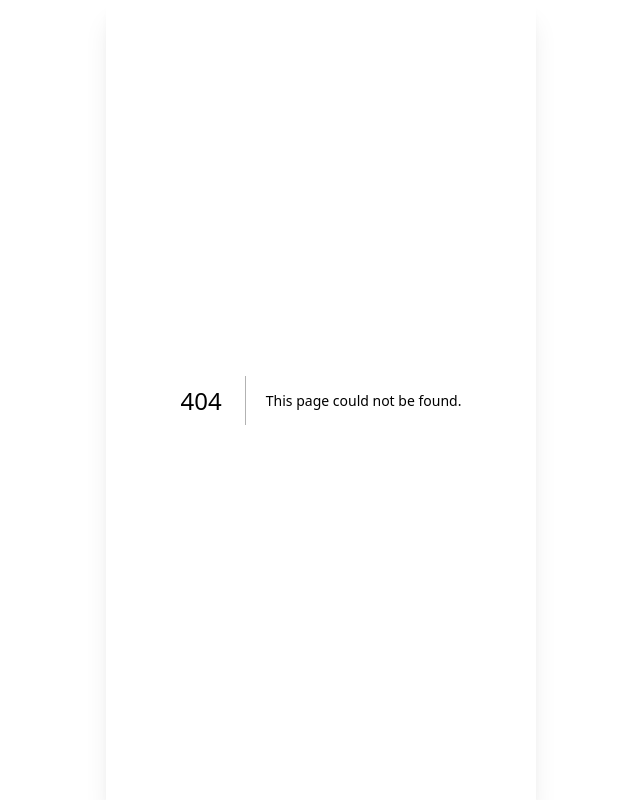
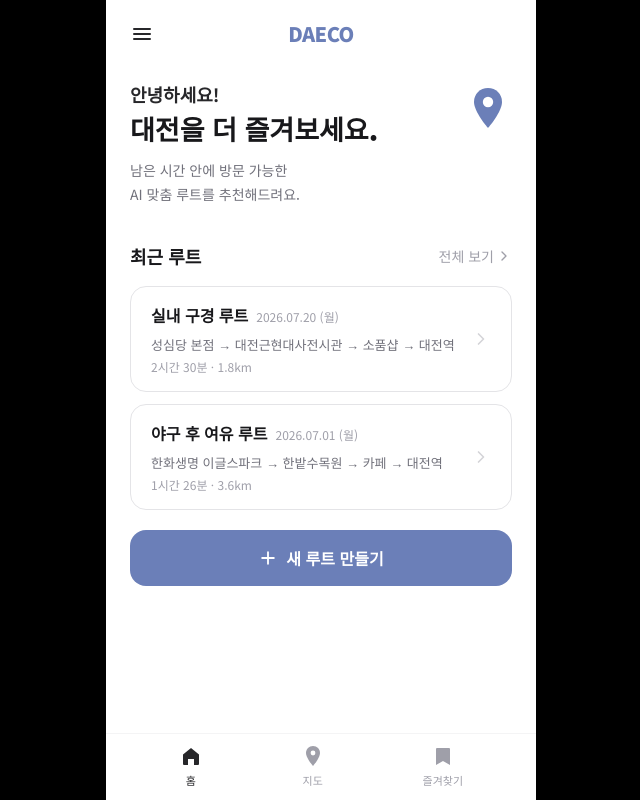
Before and after one commit to DAECO-2026/daeco, a Next.js app in the folder frontend/: page /home in a window 1280 px wide. Before the commit this address had no page. Shown: the whole page, without its empty margins (319-959 px from the left). Built offline with nearby package versions, Linux system fonts and the light colour scheme.

Commit message:
feat: 홈 화면 구현 (최근 루트·하단 탭 내비게이션)

```diff
--- /dev/null
+++ b/frontend/app/components/BottomNav.tsx
@@ -0,0 +1,48 @@
+"use client";
+
+import Link from "next/link";
+import { usePathname } from "next/navigation";
+import { HomeIcon, MapPinIcon, BookmarkIcon } from "./icons";
+
+type NavItem = {
+  label: string;
+  href?: string; // 아직 만들지 않은 화면은 href 없이 비활성으로 표시
+  Icon: (props: React.SVGProps<SVGSVGElement>) => React.ReactElement;
+};
+
+const ITEMS: NavItem[] = [
+  { label: "홈", href: "/home", Icon: HomeIcon },
+  { label: "지도", Icon: MapPinIcon },
+  { label: "즐겨찾기", Icon: BookmarkIcon },
+];
+
+export default function BottomNav() {
+  const pathname = usePathname();
+
+  return (
+    <nav className="flex items-center justify-around border-t border-zinc-100 px-6 pb-3 pt-2.5">
+      {ITEMS.map(({ label, href, Icon }) => {
+        const active = href ? pathname === href : false;
+        const className = `flex flex-col items-center gap-1 ${
+          active ? "text-zinc-800" : "text-zinc-400"
+        }`;
+        const content = (
+          <>
+            <Icon className="h-6 w-6" />
+            <span className="text-[11px] font-medium">{label}</span>
+          </>
+        );
+
+        return href ? (
+          <Link key={label} href={href} className={className}>
+            {content}
+          </Link>
+        ) : (
+          <span key={label} className={`${className} cursor-default`}>
+            {content}
+          </span>
+        );
+      })}
+    </nav>
+  );
+}
--- /dev/null
+++ b/frontend/app/components/icons.tsx
@@ -0,0 +1,94 @@
+import type { SVGProps } from "react";
+
+/** 햄버거 메뉴 */
+export function MenuIcon(props: SVGProps<SVGSVGElement>) {
+  return (
+    <svg viewBox="0 0 24 24" fill="none" aria-hidden="true" {...props}>
+      <path
+        d="M4 7h16M4 12h16M4 17h16"
+        stroke="currentColor"
+        strokeWidth="2"
+        strokeLinecap="round"
+      />
+    </svg>
+  );
+}
+
+/** 위치 핀 (채움) */
+export function PinIcon(props: SVGProps<SVGSVGElement>) {
+  return (
+    <svg viewBox="0 0 24 24" fill="none" aria-hidden="true" {...props}>
+      <path
+        d="M12 2c-4 0-7 3-7 7 0 5 7 13 7 13s7-8 7-13c0-4-3-7-7-7Z"
+        fill="currentColor"
+      />
+      <circle cx="12" cy="9" r="2.6" fill="#ffffff" />
+    </svg>
+  );
+}
+
+/** 오른쪽 화살표 */
+export function ChevronRightIcon(props: SVGProps<SVGSVGElement>) {
+  return (
+    <svg viewBox="0 0 24 24" fill="none" aria-hidden="true" {...props}>
+      <path
+        d="m9 6 6 6-6 6"
+        stroke="currentColor"
+        strokeWidth="2"
+        strokeLinecap="round"
+        strokeLinejoin="round"
+      />
+    </svg>
+  );
+}
+
+/** 더하기 */
+export function PlusIcon(props: SVGProps<SVGSVGElement>) {
+  return (
+    <svg viewBox="0 0 24 24" fill="none" aria-hidden="true" {...props}>
+      <path
+        d="M12 5v14M5 12h14"
+        stroke="currentColor"
+        strokeWidth="2.2"
+        strokeLinecap="round"
+      />
+    </svg>
+  );
+}
+
+/** 홈 (채움) */
+export function HomeIcon(props: SVGProps<SVGSVGElement>) {
+  return (
+    <svg viewBox="0 0 24 24" fill="none" aria-hidden="true" {...props}>
+      <path
+        d="M4 10.5 12 4l8 6.5V20a1 1 0 0 1-1 1h-4v-6h-6v6H5a1 1 0 0 1-1-1v-9.5Z"
+        fill="currentColor"
+      />
+    </svg>
+  );
+}
+
+/** 지도 핀 (채움) */
+export function MapPinIcon(props: SVGProps<SVGSVGElement>) {
+  return (
+    <svg viewBox="0 0 24 24" fill="none" aria-hidden="true" {...props}>
+      <path
+        d="M12 2c-4 0-7 3-7 7 0 5 7 13 7 13s7-8 7-13c0-4-3-7-7-7Z"
+        fill="currentColor"
+      />
+      <circle cx="12" cy="9" r="2.4" fill="#ffffff" />
+    </svg>
+  );
+}
+
+/** 즐겨찾기 (북마크, 채움) */
+export function BookmarkIcon(props: SVGProps<SVGSVGElement>) {
+  return (
+    <svg viewBox="0 0 24 24" fill="none" aria-hidden="true" {...props}>
+      <path
+        d="M6 4h12a1 1 0 0 1 1 1v16l-7-4-7 4V5a1 1 0 0 1 1-1Z"
+        fill="currentColor"
+      />
+    </svg>
+  );
+}
--- /dev/null
+++ b/frontend/app/home/page.tsx
@@ -0,0 +1,124 @@
+import Link from "next/link";
+import BottomNav from "../components/BottomNav";
+import {
+  MenuIcon,
+  PinIcon,
+  ChevronRightIcon,
+  PlusIcon,
+} from "../components/icons";
+
+type Route = {
+  title: string;
+  date: string;
+  places: string[];
+  duration: string;
+  distance: string;
+};
+
+// 임시 목업 데이터 (추후 API 연동)
+const RECENT_ROUTES: Route[] = [
+  {
+    title: "실내 구경 루트",
+    date: "2026.07.20 (월)",
+    places: ["성심당 본점", "대전근현대사전시관", "소품샵", "대전역"],
+    duration: "2시간 30분",
+    distance: "1.8km",
+  },
+  {
+    title: "야구 후 여유 루트",
+    date: "2026.07.01 (월)",
+    places: ["한화생명 이글스파크", "한밭수목원", "카페", "대전역"],
+    duration: "1시간 26분",
+    distance: "3.6km",
+  },
+];
+
+export default function HomePage() {
+  return (
+    <div className="flex flex-1 flex-col bg-white">
+      {/* 헤더 */}
+      <header className="relative flex items-center justify-center py-5">
+        <button
+          type="button"
+          aria-label="메뉴 열기"
+          className="absolute left-6 text-zinc-800"
+        >
+          <MenuIcon className="h-6 w-6" />
+        </button>
+        <span className="text-xl font-extrabold tracking-tight text-brand">
+          DAECO
+        </span>
+      </header>
+
+      {/* 본문 */}
+      <div className="flex-1 overflow-y-auto pb-4">
+        {/* 인사 */}
+        <section className="px-6 pt-3">
+          <div className="flex items-start justify-between">
+            <div>
+              <p className="text-lg font-bold text-zinc-800">안녕하세요!</p>
+              <h1 className="mt-1 text-[27px] font-extrabold leading-tight text-zinc-900">
+                대전을 더 즐겨보세요.
+              </h1>
+            </div>
+            <PinIcon className="mt-1 h-12 w-12 shrink-0 text-brand" />
+          </div>
+          <p className="mt-3 text-sm leading-6 text-zinc-500">
+            남은 시간 안에 방문 가능한
+            <br />
+            AI 맞춤 루트를 추천해드려요.
+          </p>
+        </section>
+
+        {/* 최근 루트 */}
+        <section className="mt-9 px-6">
+          <div className="flex items-center justify-between">
+            <h2 className="text-lg font-bold text-zinc-900">최근 루트</h2>
+            <button
+              type="button"
+              className="flex items-center gap-0.5 text-sm text-zinc-400"
+            >
+              전체 보기
+              <ChevronRightIcon className="h-4 w-4" />
+            </button>
+          </div>
+
+          <div className="mt-4 space-y-3">
+            {RECENT_ROUTES.map((route) => (
+              <button
+                key={route.title}
+                type="button"
+                className="flex w-full items-center gap-3 rounded-2xl border border-zinc-200 px-5 py-4 text-left transition-colors hover:bg-zinc-50"
+              >
+                <div className="min-w-0 flex-1">
+                  <div className="flex items-baseline gap-2">
+                    <h3 className="font-bold text-zinc-900">{route.title}</h3>
+                    <span className="text-xs text-zinc-400">{route.date}</span>
+                  </div>
+                  <p className="mt-2 text-[13px] leading-5 text-zinc-500">
+                    {route.places.join(" → ")}
+                  </p>
+                  <p className="mt-1 text-xs text-zinc-400">
+                    {route.duration} · {route.distance}
+                  </p>
+                </div>
+                <ChevronRightIcon className="h-5 w-5 shrink-0 text-zinc-300" />
+              </button>
+            ))}
+          </div>
+
+          {/* 새 루트 만들기 */}
+          <Link
+            href="/input"
+            className="mt-5 flex items-center justify-center gap-2 rounded-2xl bg-brand py-4 text-base font-bold text-white transition-colors hover:bg-brand-strong active:bg-brand-strong"
+          >
+            <PlusIcon className="h-5 w-5" />새 루트 만들기
+          </Link>
+        </section>
+      </div>
+
+      {/* 하단 탭 */}
+      <BottomNav />
+    </div>
+  );
+}
--- a/frontend/app/onboarding/page.tsx
+++ b/frontend/app/onboarding/page.tsx
@@ -37,7 +37,7 @@ export default function OnboardingPage() {
       {/* 시작 버튼 */}
       <button
         type="button"
-        onClick={() => router.push("/input")}
+        onClick={() => router.push("/home")}
         className="w-full rounded-2xl bg-brand py-4 text-base font-bold text-white transition-colors hover:bg-brand-strong active:bg-brand-strong"
       >
         시작하기
```
